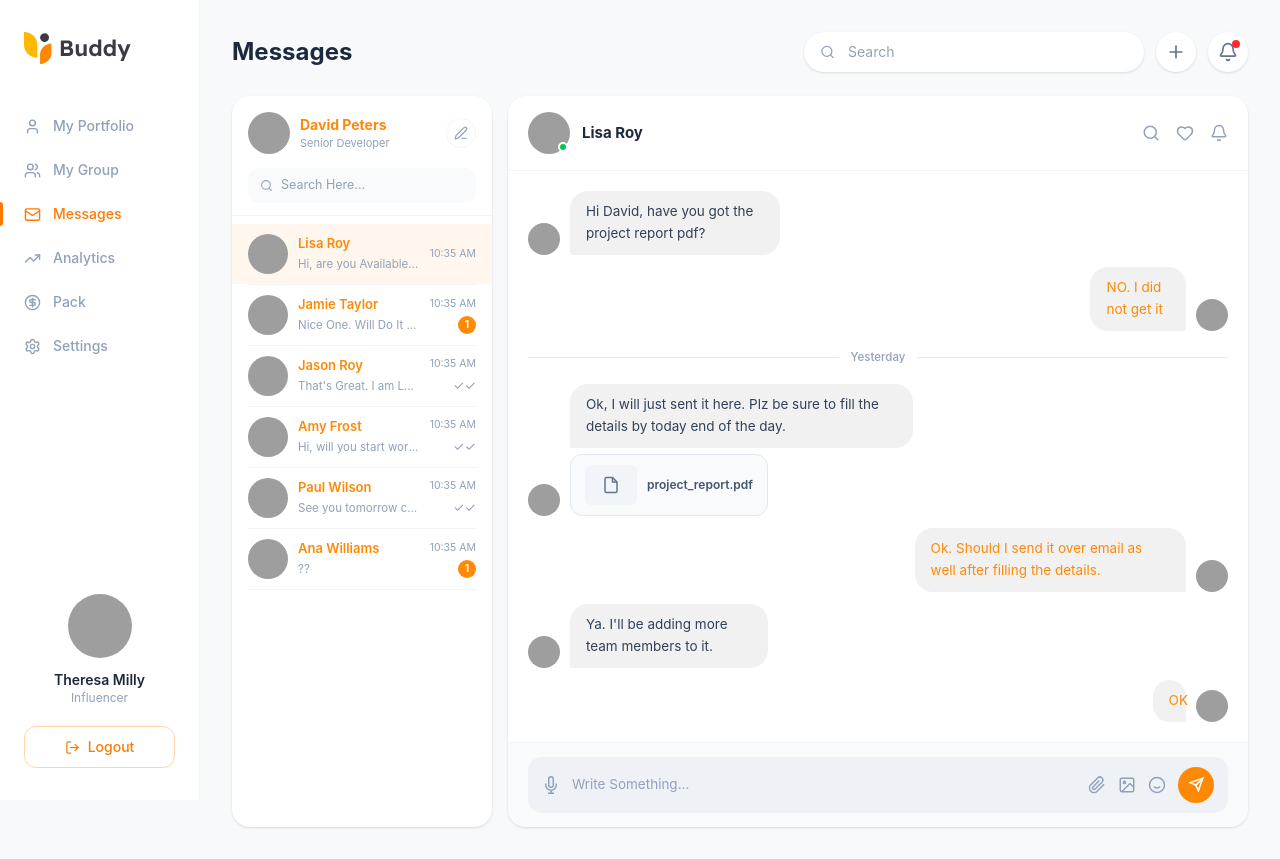
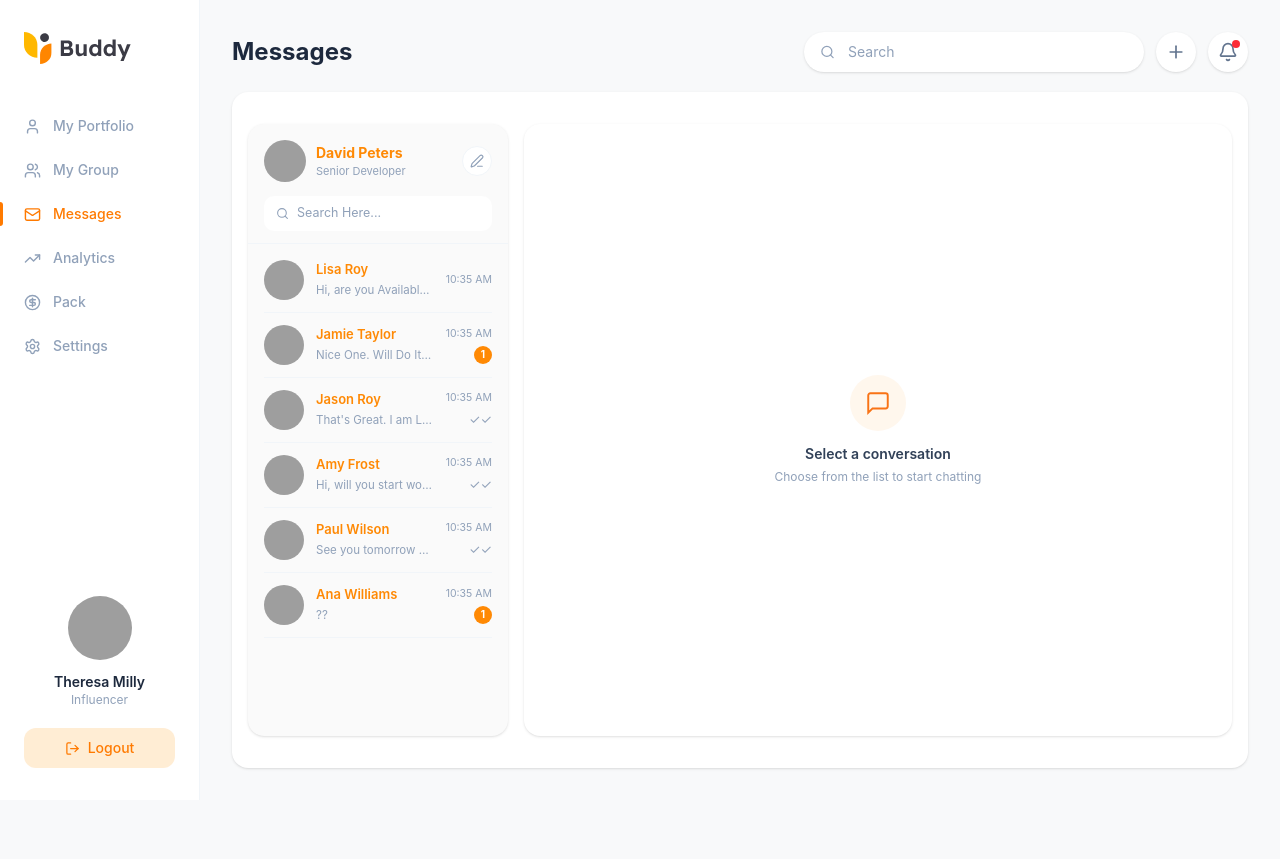
Before and after one commit to Rengkat/zojatech-assessment, a React (Vite) app: page /dashboard/messages in a window 1280 px wide. After the commit the page ends 800 px from the top, so only its background shows below. Built offline with nearby package versions, Linux system fonts and the light colour scheme; grey boxes are pictures that could not be loaded.

Commit message:
update: add responsivpageness to message

```diff
--- a/src/components/Chatwindow.tsx
+++ b/src/components/Chatwindow.tsx
@@ -5,7 +5,7 @@ export interface Message {
   id: string;
   sender: "me" | "them";
   text: string;
-  file?: { name: string; previewUrl?: string };
+  file?: { name: string };
   dateDivider?: string;
 }
 
@@ -16,22 +16,22 @@ interface ChatWindowProps {
 }
 
 const DateDivider: React.FC<{ label: string }> = ({ label }) => (
-  <div className="flex items-center gap-3 my-1.5">
+  <div className="flex items-center gap-3 my-1">
     <div className="flex-1 h-px bg-slate-200" />
-    <span className="text-[11.5px] text-slate-400 font-medium">{label}</span>
+    <span className="text-[11px] text-slate-400 font-medium whitespace-nowrap">{label}</span>
     <div className="flex-1 h-px bg-slate-200" />
   </div>
 );
 
 const FileAttachment: React.FC<{ name: string }> = ({ name }) => (
-  <div className="flex items-center gap-2.5 bg-slate-50 border border-slate-200 rounded-xl px-3.5 py-2.5 mt-1.5 max-w-[220px]">
-    <div className="w-[52px] h-[40px] rounded-md bg-slate-100 flex items-center justify-center shrink-0">
-      <svg width="18" height="18" viewBox="0 0 24 24" fill="none" stroke="#64748b" strokeWidth="2">
+  <div className="flex items-center gap-2.5 bg-slate-50 border border-slate-200 rounded-xl px-3 py-2.5 mt-1.5 max-w-[200px]">
+    <div className="w-[44px] h-[34px] rounded-md bg-slate-100 flex items-center justify-center shrink-0">
+      <svg width="16" height="16" viewBox="0 0 24 24" fill="none" stroke="#64748b" strokeWidth="2">
         <path d="M14 2H6a2 2 0 0 0-2 2v16a2 2 0 0 0 2 2h12a2 2 0 0 0 2-2V8z" />
         <polyline points="14 2 14 8 20 8" />
       </svg>
     </div>
-    <span className="text-[12px] font-semibold text-slate-600">{name}</span>
+    <span className="text-[11.5px] font-semibold text-slate-600 truncate">{name}</span>
   </div>
 );
 
@@ -42,20 +42,17 @@ const MessageBubble: React.FC<{
 }> = ({ msg, myAvatar, theirAvatar }) => {
   const sent = msg.sender === "me";
   return (
-    <div className={`flex items-end gap-2.5 ${sent ? "flex-row-reverse" : ""}`}>
+    <div className={`flex items-end gap-2 ${sent ? "flex-row-reverse" : ""}`}>
       <img
         src={sent ? myAvatar : theirAvatar}
         alt=""
-        className="w-8 h-8 rounded-full object-cover shrink-0"
+        className="w-7 h-7 sm:w-8 sm:h-8 rounded-full object-cover shrink-0"
       />
-      <div className={`flex flex-col ${sent ? "items-end" : "items-start"}`}>
+      <div
+        className={`flex flex-col ${sent ? "items-end" : "items-start"} max-w-[75%] sm:max-w-[65%]`}>
         <div
-          className={`max-w-[65%] px-4 py-2.5 rounded-[18px] text-[13.5px] leading-relaxed
-            ${
-              sent
-                ? "bg-[#F1F1F1] text-orange-400 rounded-br-[2px]"
-                : "bg-[#F1F1F1] text-slate-700 rounded-bl-[2px]"
-            }`}>
+          className={`px-3.5 py-2.5 rounded-[16px] text-[13px] sm:text-[13.5px] leading-relaxed bg-[#F1F1F1]
+            ${sent ? "text-orange-400 rounded-br-[4px]" : "text-slate-700 rounded-bl-[4px]"}`}>
           {msg.text}
         </div>
         {msg.file && <FileAttachment name={msg.file.name} />}
@@ -64,38 +61,135 @@ const MessageBubble: React.FC<{
   );
 };
 
+const ChatInput: React.FC = () => (
+  <div className="px-4 sm:px-5 py-3 bg-slate-50 border-t border-slate-100 shrink-0">
+    <div className="flex items-center gap-2.5 sm:gap-3 bg-[#eef2f7] rounded-[14px] px-3 py-2.5">
+      {/* Mic */}
+      <button
+        title="voice message"
+        className="text-slate-400 hover:text-orange-400 transition-colors shrink-0">
+        <svg
+          width="17"
+          height="17"
+          viewBox="0 0 24 24"
+          fill="none"
+          stroke="currentColor"
+          strokeWidth="2">
+          <path d="M12 1a3 3 0 0 0-3 3v8a3 3 0 0 0 6 0V4a3 3 0 0 0-3-3z" />
+          <path d="M19 10v2a7 7 0 0 1-14 0v-2" />
+          <line x1="12" y1="19" x2="12" y2="23" />
+          <line x1="8" y1="23" x2="16" y2="23" />
+        </svg>
+      </button>
+
+      <input
+        type="text"
+        placeholder="Write Something..."
+        className="flex-1 bg-transparent border-none outline-none text-[13px] sm:text-[13.5px] text-slate-700 placeholder:text-slate-400 min-w-0"
+      />
+
+      {/* Attachment + Camera — hidden on very small screens to save space */}
+      <div className="hidden xs:flex items-center gap-2.5">
+        <button
+          title="attachment"
+          className="text-slate-400 hover:text-orange-400 transition-colors">
+          <svg
+            width="17"
+            height="17"
+            viewBox="0 0 24 24"
+            fill="none"
+            stroke="currentColor"
+            strokeWidth="2">
+            <path d="M21.44 11.05l-9.19 9.19a6 6 0 0 1-8.49-8.49l9.19-9.19a4 4 0 0 1 5.66 5.66l-9.2 9.19a2 2 0 0 1-2.83-2.83l8.49-8.48" />
+          </svg>
+        </button>
+        <button title="camera" className="text-slate-400 hover:text-orange-400 transition-colors">
+          <svg
+            width="17"
+            height="17"
+            viewBox="0 0 24 24"
+            fill="none"
+            stroke="currentColor"
+            strokeWidth="2">
+            <rect x="3" y="3" width="18" height="18" rx="2" ry="2" />
+            <circle cx="8.5" cy="8.5" r="1.5" />
+            <polyline points="21 15 16 10 5 21" />
+          </svg>
+        </button>
+      </div>
+
+      {/* Emoji */}
+      <button
+        title="emoji"
+        className="text-slate-400 hover:text-orange-400 transition-colors shrink-0">
+        <svg
+          width="17"
+          height="17"
+          viewBox="0 0 24 24"
+          fill="none"
+          stroke="currentColor"
+          strokeWidth="2">
+          <circle cx="12" cy="12" r="10" />
+          <path d="M8 14s1.5 2 4 2 4-2 4-2" />
+          <line x1="9" y1="9" x2="9.01" y2="9" />
+          <line x1="15" y1="9" x2="15.01" y2="9" />
+        </svg>
+      </button>
+
+      {/* Send */}
+      <button
+        title="send"
+        className="w-8 h-8 sm:w-9 sm:h-9 rounded-full bg-orange-400 hover:bg-orange-500 flex items-center justify-center shrink-0 transition-colors">
+        <svg
+          width="14"
+          height="14"
+          viewBox="0 0 24 24"
+          fill="none"
+          stroke="white"
+          strokeWidth="2.5">
+          <line x1="22" y1="2" x2="11" y2="13" />
+          <polygon points="22 2 15 22 11 13 2 9 22 2" />
+        </svg>
+      </button>
+    </div>
+  </div>
+);
+
 export const ChatWindow: React.FC<ChatWindowProps> = ({ contact, messages, myAvatar }) => (
-  <div className="flex-1 bg-white rounded-[18px] flex flex-col overflow-hidden shadow-sm">
+  <div className="flex flex-col bg-[#FAFAFA]  rounded-2xl overflow-hidden shadow-sm h-full">
     {/* Header */}
-    <div className="flex items-center justify-between px-5 py-4 border-b border-slate-100">
+    <div className="flex items-center justify-between px-4 sm:px-5 py-3.5 border-b border-slate-100 shrink-0">
       <div className="flex items-center gap-3">
-        <div className="relative">
+        <div className="relative shrink-0">
           <img
             src={contact.avatar}
             alt={contact.name}
-            className="w-[42px] h-[42px] rounded-full object-cover"
+            className="w-9 h-9 sm:w-[42px] sm:h-[42px] rounded-full object-cover"
           />
           {contact.online && (
-            <span className="absolute bottom-0.5 right-0.5 w-2.5 h-2.5 rounded-full bg-green-500 border-2 border-white" />
+            <span className="absolute bottom-0 right-0 w-2.5 h-2.5 rounded-full bg-green-500 border-2 border-white" />
           )}
         </div>
-        <span className="text-[15px] font-bold text-slate-800">{contact.name}</span>
+        <span className="text-[14px] sm:text-[15px] font-bold text-slate-800 truncate">
+          {contact.name}
+        </span>
       </div>
-      <div className="flex gap-4 text-slate-400">
-        <button title="Search" className="hover:text-orange-400 transition-colors">
-          <Search size={18} />
+      {/* Action icons — hide some on mobile to avoid crowding */}
+      <div className="flex gap-3 sm:gap-4 text-slate-400">
+        <button title="search" className="hover:text-orange-400 transition-colors hidden sm:block">
+          <Search size={17} />
         </button>
-        <button title="Like" className="hover:text-orange-400 transition-colors">
-          <Heart size={18} />
+        <button title="favorite" className="hover:text-orange-400 transition-colors">
+          <Heart size={17} />
         </button>
-        <button title="Notifications" className="hover:text-orange-400 transition-colors">
-          <Bell size={18} />
+        <button title="notifications" className="hover:text-orange-400 transition-colors">
+          <Bell size={17} />
         </button>
       </div>
     </div>
 
-    {/* Messages */}
-    <div className="flex-1 overflow-y-auto px-5 py-5 flex flex-col gap-3">
+    {/* Messages — scrolls independently */}
+    <div className="flex-1 overflow-y-auto px-4 sm:px-5 py-4 flex flex-col gap-3">
       {messages.map((msg) => (
         <React.Fragment key={msg.id}>
           {msg.dateDivider && <DateDivider label={msg.dateDivider} />}
@@ -108,83 +202,3 @@ export const ChatWindow: React.FC<ChatWindowProps> = ({ contact, messages, myAva
     <ChatInput />
   </div>
 );
-
-const ChatInput: React.FC = () => (
-  <div className="px-5 py-3.5 bg-slate-50 border-t border-slate-100">
-    <div className="flex items-center gap-3 bg-[#eef2f7] rounded-[14px] px-3.5 py-2.5">
-      <button
-        title="Attach File"
-        className="text-slate-400 hover:text-orange-400 transition-colors">
-        <svg
-          width="18"
-          height="18"
-          viewBox="0 0 24 24"
-          fill="none"
-          stroke="currentColor"
-          strokeWidth="2">
-          <path d="M12 1a3 3 0 0 0-3 3v8a3 3 0 0 0 6 0V4a3 3 0 0 0-3-3z" />
-          <path d="M19 10v2a7 7 0 0 1-14 0v-2" />
-          <line x1="12" y1="19" x2="12" y2="23" />
-          <line x1="8" y1="23" x2="16" y2="23" />
-        </svg>
-      </button>
-      <input
-        type="text"
-        placeholder="Write Something..."
-        className="flex-1 bg-transparent border-none outline-none text-[13.5px] text-slate-700 placeholder:text-slate-400"
-      />
-      <button title="Send" className="text-slate-400 hover:text-orange-400 transition-colors">
-        <svg
-          width="18"
-          height="18"
-          viewBox="0 0 24 24"
-          fill="none"
-          stroke="currentColor"
-          strokeWidth="2">
-          <path d="M21.44 11.05l-9.19 9.19a6 6 0 0 1-8.49-8.49l9.19-9.19a4 4 0 0 1 5.66 5.66l-9.2 9.19a2 2 0 0 1-2.83-2.83l8.49-8.48" />
-        </svg>
-      </button>
-      <button title="Emoji" className="text-slate-400 hover:text-orange-400 transition-colors">
-        <svg
-          width="18"
-          height="18"
-          viewBox="0 0 24 24"
-          fill="none"
-          stroke="currentColor"
-          strokeWidth="2">
-          <rect x="3" y="3" width="18" height="18" rx="2" ry="2" />
-          <circle cx="8.5" cy="8.5" r="1.5" />
-          <polyline points="21 15 16 10 5 21" />
-        </svg>
-      </button>
-      <button title="Send" className="text-slate-400 hover:text-orange-400 transition-colors">
-        <svg
-          width="18"
-          height="18"
-          viewBox="0 0 24 24"
-          fill="none"
-          stroke="currentColor"
-          strokeWidth="2">
-          <circle cx="12" cy="12" r="10" />
-          <path d="M8 14s1.5 2 4 2 4-2 4-2" />
-          <line x1="9" y1="9" x2="9.01" y2="9" />
-          <line x1="15" y1="9" x2="15.01" y2="9" />
-        </svg>
-      </button>
-      <button
-        title="Send"
-        className="w-9 h-9 rounded-full bg-orange-400 hover:bg-orange-500 flex items-center justify-center shrink-0 transition-colors">
-        <svg
-          width="15"
-          height="15"
-          viewBox="0 0 24 24"
-          fill="none"
-          stroke="white"
-          strokeWidth="2.5">
-          <line x1="22" y1="2" x2="11" y2="13" />
-          <polygon points="22 2 15 22 11 13 2 9 22 2" />
-        </svg>
-      </button>
-    </div>
-  </div>
-);
--- a/src/components/Conversationlist.tsx
+++ b/src/components/Conversationlist.tsx
@@ -26,8 +26,8 @@ const ConversationItem: React.FC<{
   <>
     <button
       onClick={onSelect}
-      className={`w-full flex items-center gap-2.5 px-4 py-2.5 text-left transition-colors
-        ${active ? "bg-orange-50" : "hover:bg-gray-50"}`}>
+      className={`w-full flex items-center gap-3 px-4 py-3 text-left transition-colors
+        ${active ? "bg-orange-50" : "hover:bg-slate-50 active:bg-slate-100"}`}>
       <img
         src={convo.avatar}
         alt={convo.name}
@@ -38,7 +38,7 @@ const ConversationItem: React.FC<{
         <p className="text-[11.5px] text-slate-400 truncate">{convo.preview}</p>
       </div>
       <div className="flex flex-col items-end gap-1 shrink-0">
-        <span className="text-[10.5px] text-slate-400">{convo.time}</span>
+        <span className="text-[10.5px] text-slate-400 whitespace-nowrap">{convo.time}</span>
         {convo.unread ? (
           <span className="w-[18px] h-[18px] rounded-full bg-orange-400 text-white text-[10px] font-bold flex items-center justify-center">
             {convo.unread}
@@ -58,28 +58,30 @@ export const ConversationList: React.FC<ConversationListProps> = ({
   onSelect,
   currentUser,
 }) => (
-  <div className="w-[260px] shrink-0 bg-white rounded-[18px] flex flex-col overflow-hidden shadow-sm">
+  <div className="bg-[#FAFAFA] rounded-2xl flex flex-col overflow-hidden shadow-sm h-full">
     {/* Header */}
-    <div className="px-4 pt-4 pb-3 border-b border-slate-100">
+    <div className="px-4 pt-4 pb-3 border-b border-slate-100 shrink-0">
       <div className="flex items-center justify-between mb-3.5">
-        <div className="flex items-center gap-2.5">
+        <div className="flex items-center gap-2.5 min-w-0">
           <img
             src={currentUser.avatar}
             alt={currentUser.name}
-            className="w-[42px] h-[42px] rounded-full object-cover"
+            className="w-10 h-10 sm:w-[42px] sm:h-[42px] rounded-full object-cover shrink-0"
           />
-          <div>
-            <p className="text-[14px] font-bold text-orange-400">{currentUser.name}</p>
-            <p className="text-[11px] text-slate-400">{currentUser.role}</p>
+          <div className="min-w-0">
+            <p className="text-[13px] sm:text-[14px] font-bold text-orange-400 truncate">
+              {currentUser.name}
+            </p>
+            <p className="text-[11px] text-slate-400 truncate">{currentUser.role}</p>
           </div>
         </div>
         <button
-          title="en"
-          className="w-[30px] h-[30px] rounded-full border border-slate-100 bg-white flex items-center justify-center hover:bg-slate-50 transition-colors">
+          title="edit"
+          className="w-[30px] h-[30px] rounded-full border border-slate-100 bg-white flex items-center justify-center hover:bg-slate-50 transition-colors shrink-0 ml-2">
           <PenLine size={14} className="text-slate-400" />
         </button>
       </div>
-      <div className="flex items-center gap-2 bg-slate-50 rounded-[10px] px-3 py-2">
+      <div className="flex bg-white items-center gap-2 bg-slate-50 rounded-[10px] px-3 py-2">
         <Search size={13} className="text-slate-400 shrink-0" />
         <input
           type="text"
@@ -89,8 +91,8 @@ export const ConversationList: React.FC<ConversationListProps> = ({
       </div>
     </div>
 
-    {/* List */}
-    <div className="flex-1 overflow-y-auto py-2">
+    {/* Scrollable list */}
+    <div className="flex-1 overflow-y-auto py-1">
       {conversations.map((c) => (
         <ConversationItem
           key={c.id}
--- a/src/components/sideBar.tsx
+++ b/src/components/sideBar.tsx
@@ -70,7 +70,7 @@ export const Sidebar: React.FC<SidebarProps> = ({ isOpen, onClose }) => {
           />
           <h4 className="font-semibold text-sm text-slate-800">Theresa Milly</h4>
           <p className="text-xs text-slate-400 mb-5">Influencer</p>
-          <button className="w-full flex items-center justify-center gap-2 py-2.5 border border-orange-200 text-brand-orange rounded-xl text-sm font-medium hover:bg-orange-50 transition-colors">
+          <button className="w-full flex items-center justify-center gap-2 py-2.5 bg-orange-100 text-brand-orange rounded-xl text-sm font-medium hover:bg-orange-50 transition-colors">
             <LogOut size={15} />
             Logout
           </button>
@@ -130,7 +130,7 @@ export const Sidebar: React.FC<SidebarProps> = ({ isOpen, onClose }) => {
           />
           <h4 className="font-semibold text-sm text-slate-800">Theresa Milly</h4>
           <p className="text-xs text-slate-400 mb-5">Influencer</p>
-          <button className="w-full flex items-center justify-center gap-2 py-2.5 border border-orange-200 text-brand-orange rounded-xl text-sm font-medium hover:bg-orange-50 transition-colors">
+          <button className="w-full flex items-center bg-orange-100 justify-center gap-2 py-2.5   text-brand-orange rounded-xl text-sm font-medium hover:bg-orange-200 transition-colors">
             <LogOut size={15} />
             Logout
           </button>
--- a/src/pages/dashboard/Messages.tsx
+++ b/src/pages/dashboard/Messages.tsx
@@ -1,36 +1,77 @@
 import React, { useState } from "react";
-import { Search, Plus, Bell } from "lucide-react";
 import GlobalHeaderActions from "../../components/GlobalHeaderActions";
 import { ConversationList } from "../../components/Conversationlist";
+import { ChatWindow } from "../../components/Chatwindow";
 import { CONVERSATIONS, MESSAGES_BY_CONVO } from "../../mocks/messagesMocks";
-import { ChatWindow } from "../../components/Chatwindow";
+import { ArrowLeft } from "lucide-react";
+
 const MY_AVATAR =
   "https://images.unsplash.com/photo-1500648767791-00dcc994a43e?w=200&q=80&fit=crop&crop=face";
+
 const Messages: React.FC = () => {
-  const [activeId, setActiveId] = useState("lisa");
+  const [activeId, setActiveId] = useState<string | null>(null);
+  const [mobileView, setMobileView] = useState<"list" | "chat">("list");
 
-  const activeConvo = CONVERSATIONS.find((c) => c.id === activeId)!;
-  const messages = MESSAGES_BY_CONVO[activeId] ?? [];
+  const activeConvo = CONVERSATIONS.find((c) => c.id === activeId) ?? null;
+  const messages = activeId ? (MESSAGES_BY_CONVO[activeId] ?? []) : [];
+
+  // Called when user taps a conversation on mobile
+  const handleSelect = (id: string) => {
+    setActiveId(id);
+    setMobileView("chat");
+  };
+
+  // Back button on mobile chat view → return to list
+  const handleBack = () => {
+    setMobileView("list");
+  };
 
   return (
-    <div className="flex flex-col flex-1">
-      <header className="flex justify-between items-center mb-6">
-        <h1 className="text-xl sm:text-2xl font-bold text-slate-800">Messages</h1>
+    <div className="flex flex-col flex-1 min-h-0">
+      {/* ── Page header ── */}
+      <header className="flex justify-between items-center mb-5 gap-3 shrink-0">
+        {/* On mobile chat view, show a back arrow + contact name instead */}
+        <div className="flex items-center gap-2 min-w-0">
+          {mobileView === "chat" && activeConvo && (
+            <button
+              onClick={handleBack}
+              className="lg:hidden p-1.5 -ml-1 rounded-lg text-slate-500 hover:bg-slate-100 transition-colors shrink-0"
+              aria-label="Back to conversations">
+              <ArrowLeft size={20} />
+            </button>
+          )}
+          <h1 className="text-xl sm:text-2xl font-bold text-slate-800 truncate">Messages</h1>
+        </div>
         <GlobalHeaderActions />
       </header>
-      {/* Two-panel layout */}
-      <div className="flex gap-4 flex-1 min-h-0">
+
+      <div className="flex gap-4 flex-1 min-h-0 overflow-hidden bg-[#FFFFFF] px-4 py-8 rounded-2xl shadow-sm">
+        <div
+          className={`
+            flex-col min-h-0
+            w-full lg:w-[260px] lg:shrink-0
+            ${mobileView === "list" ? "flex" : "hidden"}
+            lg:flex
+          `}>
           <ConversationList
             conversations={CONVERSATIONS}
-          activeId={activeId}
-          onSelect={setActiveId}
+            activeId={activeId ?? ""}
+            onSelect={handleSelect}
             currentUser={{
               name: "David Peters",
               role: "Senior Developer",
               avatar: MY_AVATAR,
             }}
           />
+        </div>
 
+        <div
+          className={`
+            flex-col flex-1 min-w-0 min-h-0
+            ${mobileView === "chat" ? "flex" : "hidden"}
+            lg:flex
+          `}>
+          {activeConvo ? (
             <ChatWindow
               contact={{
                 name: activeConvo.name,
@@ -40,8 +81,33 @@ const Messages: React.FC = () => {
               messages={messages}
               myAvatar={MY_AVATAR}
             />
+          ) : (
+            /* Desktop empty state — mobile never sees this because
+               mobileView starts at "list" */
+            <div className="hidden lg:flex flex-1 items-center justify-center bg-white rounded-2xl shadow-sm">
+              <div className="text-center">
+                <div className="w-14 h-14 rounded-full bg-orange-50 flex items-center justify-center mx-auto mb-3">
+                  <svg
+                    width="26"
+                    height="26"
+                    viewBox="0 0 24 24"
+                    fill="none"
+                    stroke="#f97316"
+                    strokeWidth="1.8">
+                    <path d="M21 15a2 2 0 0 1-2 2H7l-4 4V5a2 2 0 0 1 2-2h14a2 2 0 0 1 2 2z" />
+                  </svg>
+                </div>
+                <p className="text-[14px] font-semibold text-slate-700">Select a conversation</p>
+                <p className="text-[12px] text-slate-400 mt-1">
+                  Choose from the list to start chatting
+                </p>
+              </div>
+            </div>
+          )}
+        </div>
       </div>
     </div>
   );
 };
+
 export default Messages;
```
Lines whose indentation alone changed are shown as unchanged.
